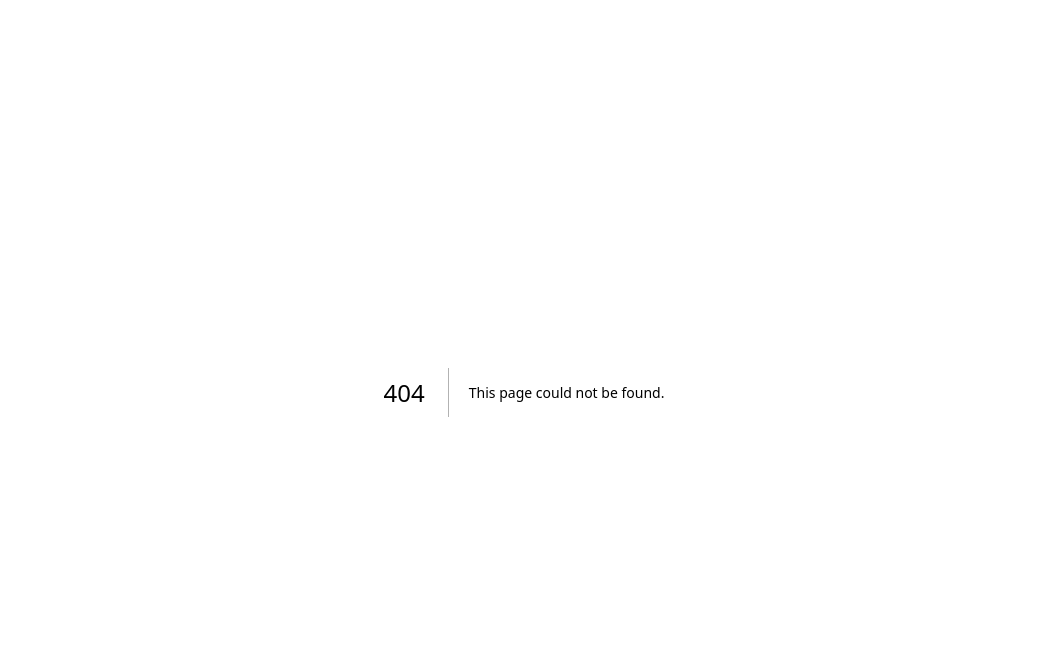
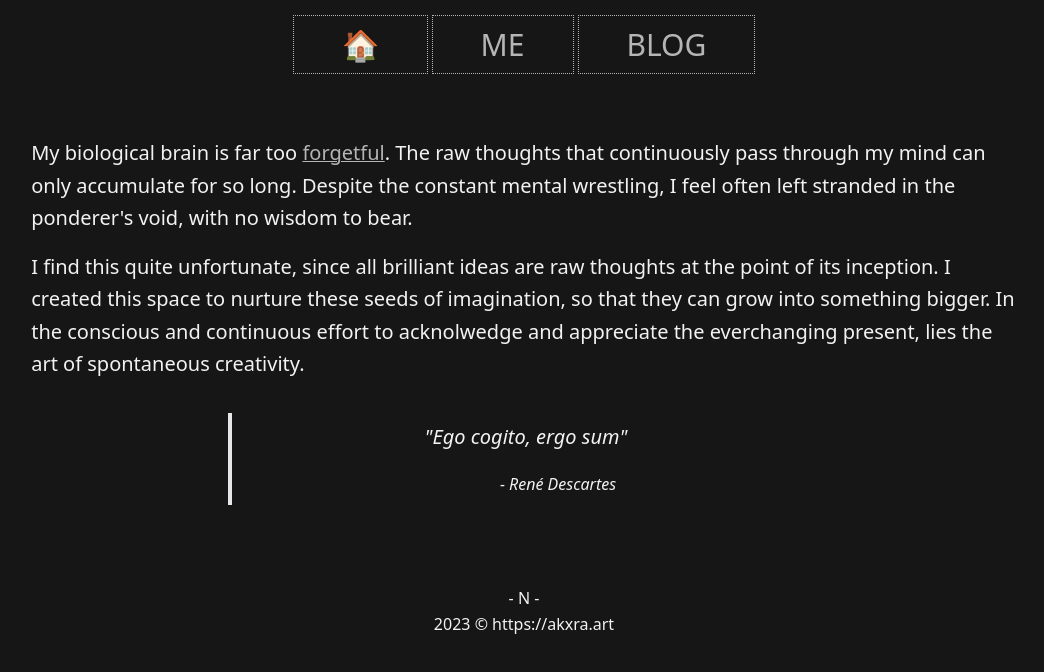
Before and after one commit to neila/neila.github.io, a Next.js app: page /blog in a window 1280 px wide. Before the commit this address had no page. Shown: the top 672 px of the page, without its empty margins (116-1160 px from the left). Built offline with nearby package versions, Linux system fonts and the light colour scheme.

Commit message:
add boilerplate blog

```diff
--- /dev/null
+++ b/src/pages/blog/[id].tsx
@@ -0,0 +1,63 @@
+import BaseLayout from "@/components/layouts/Base";
+import Graph from "@/utils/Graph";
+import { getAllPosts } from "@/utils/postid";
+import { NextPage } from "next";
+import { MDXRemote, MDXRemoteSerializeResult } from "next-mdx-remote";
+import { serialize } from "next-mdx-remote/serialize";
+
+type PostProps = {
+  content: MDXRemoteSerializeResult<
+    Record<string, unknown>,
+    Record<string, unknown>
+  >;
+  id: string;
+};
+
+const post: NextPage<PostProps> = ({ content, id }) => {
+  return (
+    <>
+      <BaseLayout>
+        <div className="mt-8 mx-auto desktop:w-2/3">
+          <article className="px-2">
+            <MDXRemote {...content} />
+          </article>
+
+          <div id="graph-container">
+            {/*display post network graph*/}
+            <Graph />
+          </div>
+        </div>
+      </BaseLayout>
+    </>
+  );
+};
+
+export async function getStaticProps(context) {
+  const { params } = context;
+  const { data, content, id } = getAllPosts().find(
+    (item) => item.id === params.id,
+  );
+  const mdxSource = await serialize(content);
+
+  return {
+    props: {
+      content: mdxSource,
+      id: id,
+    },
+  };
+}
+
+export async function getStaticPaths() {
+  const posts = getAllPosts();
+
+  return {
+    paths: posts.map((item) => ({
+      params: {
+        id: item.id,
+      },
+    })),
+    fallback: false,
+  };
+}
+
+export default post;
--- /dev/null
+++ b/src/pages/blog/index.tsx
@@ -0,0 +1,133 @@
+import fs from "fs";
+import path from "path";
+import BaseLayout from "@/components/layouts/Base";
+import type { blogPostType } from "@/types/blogpost";
+import Graph from "@/utils/Graph";
+import dateFormat from "dateformat";
+import matter from "gray-matter";
+import Link from "next/link";
+import React from "react";
+
+const BlogIndexPage = (props: { postsList: blogPostType[] }) => {
+  const DecartesQuote = () => {
+    return (
+      <div className="mx-auto desktop:w-3/5 pt-4">
+        <blockquote className="border-l-4 p-2 text-center italic">
+          <p>&quot;Ego cogito, ergo sum&quot;</p>
+          <cite className="ml-16 text-1">- René Descartes</cite>
+        </blockquote>
+      </div>
+    );
+  };
+  const PostLinksList = () => {
+    return (
+      <>
+        {props.postsList.map((post: blogPostType) => (
+          <Link
+            href={{
+              pathname: `/blog/${encodeURIComponent(post.id)}`,
+            }}
+            key={post.id}
+            className="no-underline"
+          >
+            <p className="outline rounded-md truncate p-2 my-2">
+              <span className="float-start">{post.id}</span>
+              <span className="float-end">
+                {dateFormat(post.date_created, "yyyy-mm-dd")}
+              </span>
+            </p>
+          </Link>
+        ))}
+      </>
+    );
+  };
+
+  return (
+    <>
+      <BaseLayout className="px-4">
+        <article>
+          <section
+            id="abstract"
+            className="leading-snug mx-auto desktop:w-4/5 pt-8 pb-16"
+          >
+            <p>
+              My biological brain is far too{" "}
+              <a
+                href="https://doi.apa.org/doiLanding?doi=10.1037%2F0278-7393.20.5.1063"
+                target="_blank"
+                rel="noreferrer"
+              >
+                forgetful
+              </a>
+              . The raw thoughts that continuously pass through my mind can only
+              accumulate for so long. Despite the constant mental wrestling, I
+              feel often left stranded in the ponderer&apos;s void, with no
+              wisdom to bear.
+            </p>
+            <p>
+              I find this quite unfortunate, since all brilliant ideas are raw
+              thoughts at the point of its inception. I created this space to
+              nurture these seeds of imagination, so that they can grow into
+              something bigger. In the conscious and continuous effort to
+              acknolwedge and appreciate the everchanging present, lies the art
+              of spontaneous creativity.
+            </p>
+            <DecartesQuote />
+          </section>
+
+          <section id="bloglinks" className="mx-auto max-w-4xl space-y-16">
+            {/* <PostLinksList /> */}
+          </section>
+
+          <section id="graph-container">
+            <Graph />
+          </section>
+        </article>
+      </BaseLayout>
+
+      {/*-- content - */}
+    </>
+  );
+};
+
+export async function getStaticProps() {
+  const postsDirectory = path.join(process.cwd(), "public/posts");
+
+  const fileNames = fs.readdirSync(postsDirectory, "utf8");
+
+  const allPostsData = fileNames.map((fileName: string) => {
+    // Remove ".md" from file name to get id
+    const id = fileName.replace(/\.md$/, "");
+
+    // Read markdown file as string
+    const fullPath = path.join(postsDirectory, fileName);
+    const fileContents = fs.readFileSync(fullPath, "utf8");
+
+    // Use gray-matter to parse the post metadata section
+    const postMetadata = matter(fileContents).data;
+
+    // Combine the data with the id
+    return {
+      id,
+      ...postMetadata,
+    };
+  });
+
+  const sorted_allPostsData = allPostsData.sort(
+    (a: blogPostType, b: blogPostType) => {
+      if (a.date_created < b.date_created) {
+        return 1;
+      }
+      return -1;
+    },
+  );
+  const postsList = JSON.parse(JSON.stringify(sorted_allPostsData));
+
+  return {
+    props: {
+      postsList,
+    },
+  };
+}
+
+export default BlogIndexPage;
```
Also changed, not shown: public/images/top_o.png (deleted).
